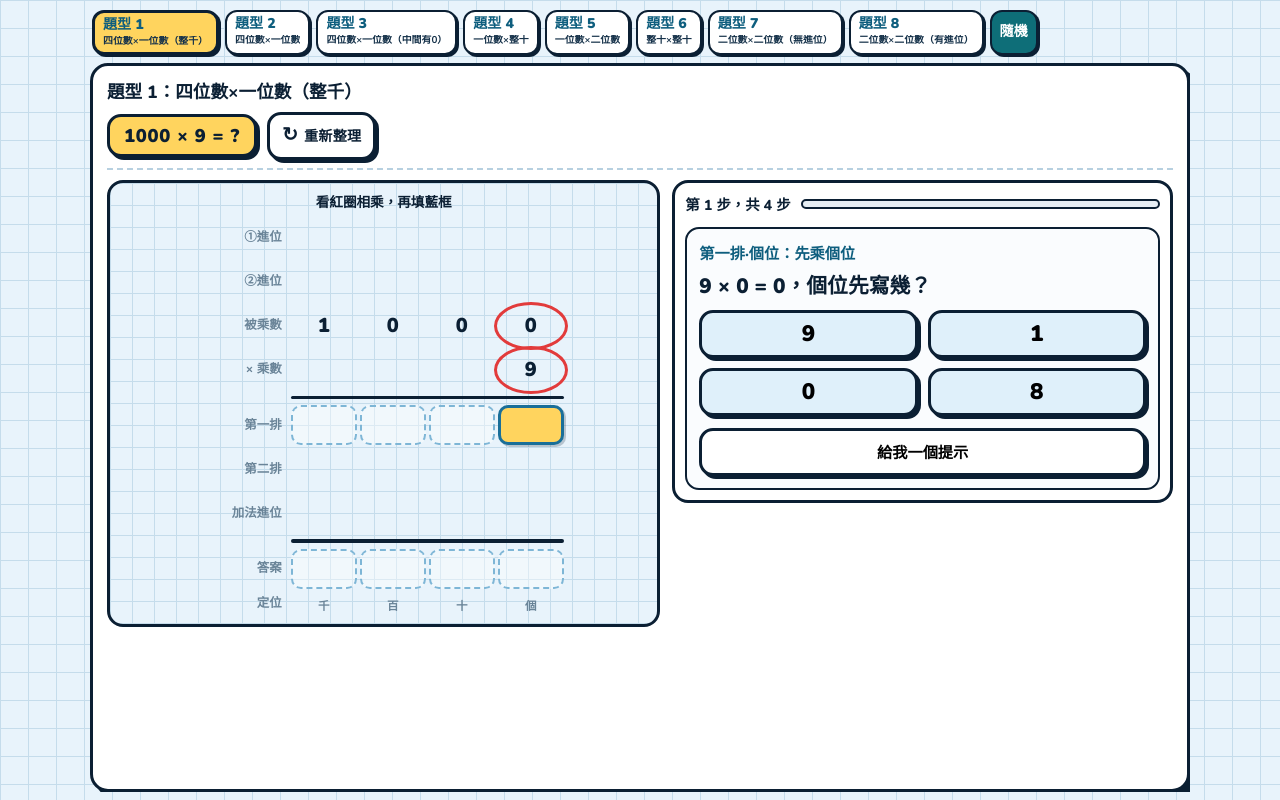
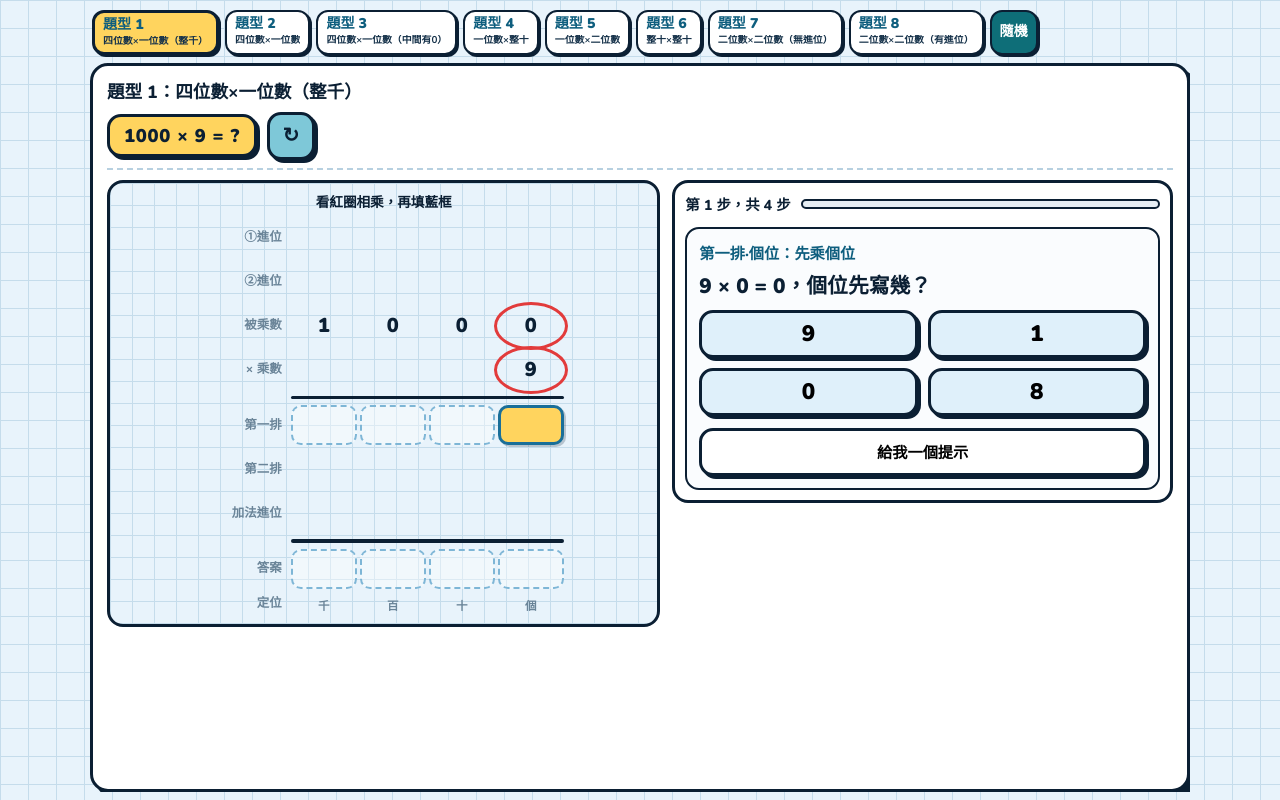
Before and after one commit to weiduck/tablet-mult, a plain HTML site: page index.html in a window 1280 px wide. Drawn offline with nearby package versions, Linux system fonts and the light colour scheme.

Commit message:
重新整理鈕改為僅顯示 ↻，樣式比照黃 pill（淺藍底）

```diff
--- a/index.html
+++ b/index.html
@@ -38,10 +38,7 @@
           <h2 id="practiceTitle">題型 1：四位數×一位數（整千）</h2>
           <div class="problem-row">
             <div class="problem-pill" id="practiceProblemPill">3000 × 2 = ?</div>
-            <button type="button" class="refresh-btn" id="refreshProblemBtn" aria-label="重新整理題目" title="重新整理">
-              <span class="refresh-icon" aria-hidden="true">↻</span>
-              <span class="refresh-label">重新整理</span>
-            </button>
+            <button type="button" class="refresh-btn" id="refreshProblemBtn" aria-label="重新整理題目" title="重新整理">↻</button>
           </div>
         </div>
 
--- a/styles.css
+++ b/styles.css
@@ -283,16 +283,16 @@ button {
   display: inline-flex;
   align-items: center;
   justify-content: center;
-  gap: 6px;
   min-height: var(--tap-min);
   min-width: var(--tap-min);
   padding: 8px 14px;
   border: 3px solid var(--navy);
   border-radius: 14px;
-  background: #fff;
+  background: #7ec8d8;
   color: var(--navy);
-  font-size: 0.95rem;
-  font-weight: 800;
+  font-size: 1.45rem;
+  font-weight: 900;
+  line-height: 1;
   box-shadow: 3px 3px 0 var(--navy);
   -webkit-user-select: none;
   user-select: none;
@@ -301,17 +301,6 @@ button {
 .refresh-btn:active {
   transform: translate(2px, 2px);
   box-shadow: 1px 1px 0 var(--navy);
-}
-
-.refresh-icon {
-  display: inline-block;
-  font-size: 1.35rem;
-  line-height: 1;
-  font-weight: 900;
-}
-
-.refresh-label {
-  letter-spacing: 0.02em;
 }
 
 .split {
@@ -712,10 +701,7 @@ button {
     min-height: 48px;
     min-width: 48px;
     padding: 6px 12px;
-    font-size: 0.88rem;
-  }
-  .refresh-icon {
-    font-size: 1.2rem;
+    font-size: 1.25rem;
   }
   .deck-jump {
     margin-bottom: 4px;
```
